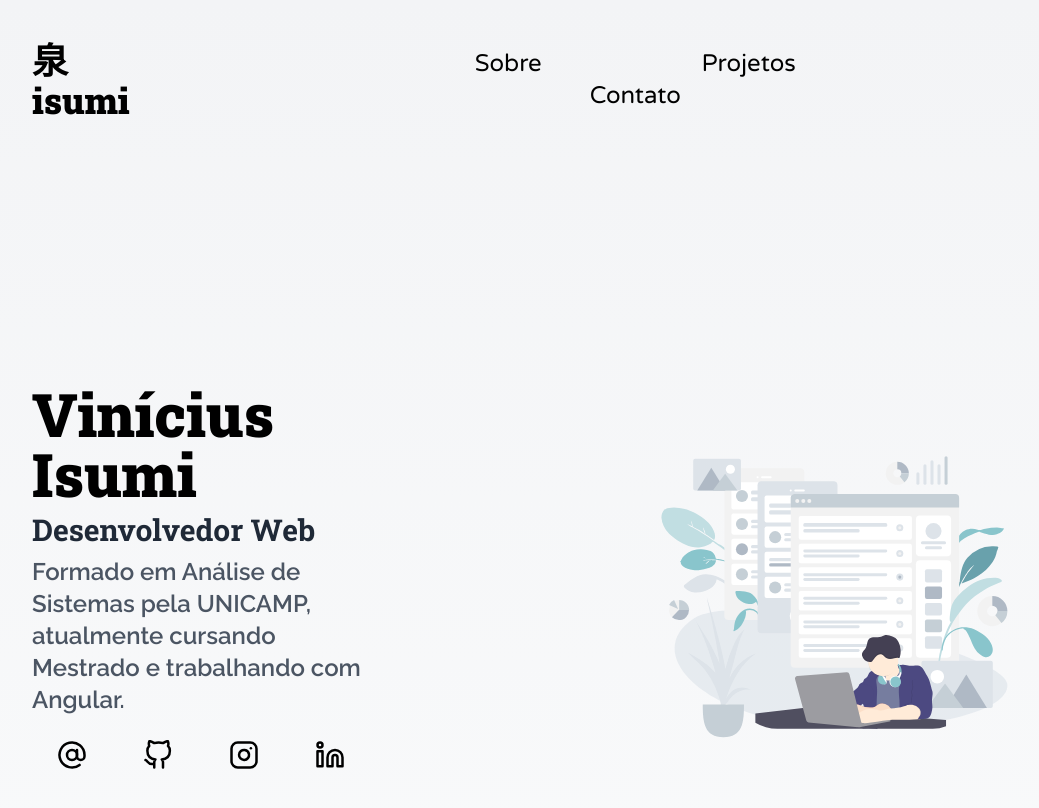
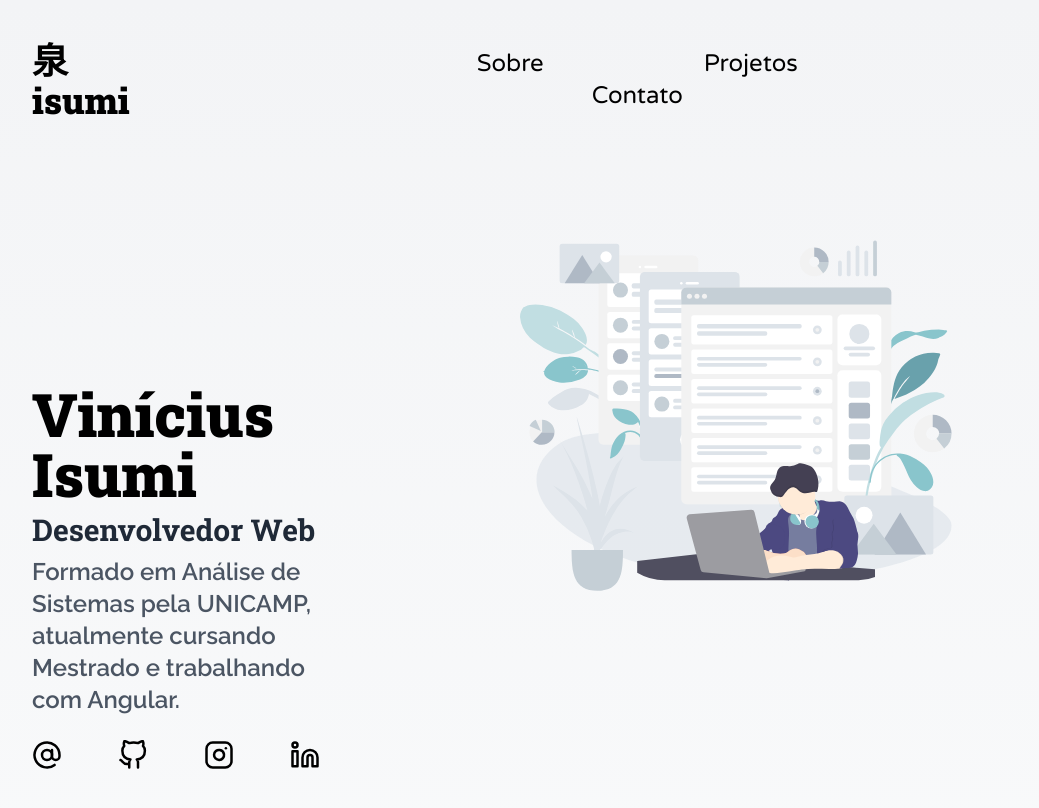
Before and after one commit to visumi/isumiweb, a React (Vite) app: page / in a window 1280 px wide. Shown: the top 808 px of the page, without its empty margins (160-1199 px from the left). Built offline with nearby package versions, Linux system fonts and the light colour scheme.

Commit message:
Finalizado v1 das animações

```diff
--- a/package.json
+++ b/package.json
@@ -7,6 +7,7 @@
     "serve": "vite preview"
   },
   "dependencies": {
+    "@headlessui/react": "^1.0.0",
     "@types/react-router-dom": "^5.1.7",
     "autoprefixer": "^10.2.5",
     "clsx": "^1.1.1",
--- a/src/About.tsx
+++ b/src/About.tsx
@@ -1,5 +1,6 @@
 import React, { FC } from 'react';
 import { FiBook, FiBriefcase, FiCode, FiUser } from 'react-icons/fi';
+import { Transition } from '@headlessui/react';
 import Card from './components/Card';
 
 const geralData = [
@@ -54,10 +55,20 @@ const expData = [
   },
 ];
 
-const About: FC = () => (
+const About: FC = () => {
+  const isShowing = true;
+
+  return (
+    <Transition
+      appear
+      show={isShowing}
+      enter="transition ease-in-out duration-700 delay-100 transform"
+      enterFrom="opacity-0"
+      enterTo="opacity-100"
+    >
       <div>
         <div className="space-y-12 mb-8 px-4
-    md:my-40 md:flex md:justify-center md:space-x-12"
+      md:my-40 md:flex md:justify-center md:space-x-12 md:px-0 md:space-y-0"
         >
           <Card title="Geral" icon={FiUser} data={geralData} />
           <div className="border-t-2 border-black " />
@@ -68,6 +79,8 @@ const About: FC = () => (
           <Card title="Experiências" icon={FiCode} data={expData} />
         </div>
       </div>
+    </Transition>
   );
+};
 
 export default About;
--- a/src/Contact.tsx
+++ b/src/Contact.tsx
@@ -1,7 +1,18 @@
 import React, { FC } from 'react';
 import { FiAtSign, FiGithub, FiInstagram, FiLinkedin } from 'react-icons/fi';
+import { Transition } from '@headlessui/react';
 
-const Contact: FC = () => (
+const Contact: FC = () => {
+  const isShowing = true;
+
+  return (
+    <Transition
+      appear
+      show={isShowing}
+      enter="transition ease-in-out duration-700 delay-100 transform"
+      enterFrom="opacity-0"
+      enterTo="opacity-100"
+    >
       <div>
         <div className="pt-6 md:pt-14 md:my-48 md:mx-48 md:px-0">
           <div className="flex md:flex-row flex-col">
@@ -50,6 +61,8 @@ const Contact: FC = () => (
           </div>
         </div>
       </div>
+    </Transition>
   );
+};
 
 export default Contact;
--- a/src/Home.tsx
+++ b/src/Home.tsx
@@ -1,10 +1,26 @@
 import React, { FC } from 'react';
 import { FiAtSign, FiGithub, FiInstagram, FiLinkedin } from 'react-icons/fi';
+import { Transition } from '@headlessui/react';
 import images from './utils/images';
 
-const Home: FC = () => (
+const Home: FC = () => {
+  const isShowing = true;
+
+  return (
+    <Transition
+      appear
+      show={isShowing}
+    >
       <div>
         <div className="flex flex-grow justify-between">
+          <Transition.Child
+            enter="transition ease-in-out duration-700 delay-100 transform"
+            enterFrom="opacity-0"
+            enterTo="opacity-100"
+            leave="transition ease-in-out duration-300 transform"
+            leaveFrom="opacity-100"
+            leaveTo="opacity-0"
+          >
             <div className="px-4 text-center pt-10
           md:pt-0 md:px-0 md:text-left md:mx-48 md:my-56"
             >
@@ -36,11 +52,23 @@ const Home: FC = () => (
                 </a>
               </div>
             </div>
-      <div className="lg:flex flex-grow mt-12 justify-center hidden">
-        <img className="w-8/12" src={images.aboutBg} alt="Imagem de fundo" />
+          </Transition.Child>
+          <Transition.Child
+            enter="transition ease-in-out duration-1000 delay-100"
+            enterFrom="opacity-0"
+            enterTo="opacity-100"
+            leave="transition ease-in-out duration-300"
+            leaveFrom="opacity-100"
+            leaveTo="opacity-0"
+          >
+            <div className="lg:flex flex-grow mt-12 justify-center lg:pr-36 hidden">
+              <img className="w-full" src={images.aboutBg} alt="Imagem de fundo" />
+            </div>
+          </Transition.Child>
         </div>
       </div>
-  </div>
+    </Transition>
   );
+};
 
 export default Home;
--- a/src/Projects.tsx
+++ b/src/Projects.tsx
@@ -1,14 +1,27 @@
 import React, { FC } from 'react';
+import { Transition } from '@headlessui/react';
 import Box from './components/Box';
 import images from './utils/images';
 
-const Projects: FC = () => (
+const Projects: FC = () => {
+  const isShowing = true;
+
+  return (
+    <Transition
+      appear
+      show={isShowing}
+      enter="transition ease-in-out duration-700 delay-100 transform"
+      enterFrom="opacity-0"
+      enterTo="opacity-100"
+    >
       <div className="flex-col
     flex md:flex-row md:flex-grow md:my-48 justify-center md:space-x-44 mx-auto"
       >
         <Box title="Pancake BOT" image={images.discordColor} link="pancakebot" />
         <Box title="Barbershop" image={images.angularColor} link="barbershop" />
       </div>
+    </Transition>
   );
+};
 
 export default Projects;
--- a/src/components/Header.tsx
+++ b/src/components/Header.tsx
@@ -1,5 +1,6 @@
 import React, { FC } from 'react';
 import { NavLink } from 'react-router-dom';
+import { Transition } from '@headlessui/react';
 // import DarkModeToggle from 'react-dark-mode-toggle';
 
 const data = [
@@ -17,14 +18,33 @@ const data = [
   },
 ];
 
-const Header: FC = () => (
+const Header: FC = () => {
+  const isShowing = true;
+
+  return (
   // const [isDarkMode, setIsDarkMode] = useState(false);
+    <Transition
+      appear
+      show={isShowing}
+    >
       <div className="flex lg:flex-row flex-col mx-auto items-center py-10 lg:pl-48 select-none">
         <div className="flex-grow">
           <NavLink to="/">
+            <Transition.Child
+              as="h1"
+              enter="transition ease-in-out duration-1000 transform"
+              enterFrom="-translate-x-full"
+              enterTo="translate-x-0"
+            >
               <h1 className="font-serif font-black text-4xl md:pb-0 pb-4 hover:text-gray-700">泉isumi</h1>
+            </Transition.Child>
           </NavLink>
         </div>
+        <Transition.Child
+          enter="transition ease-in-out duration-1000 transform"
+          enterFrom="translate-x-full"
+          enterTo="translate-x-0"
+        >
           <div className="sm:block flex flex-col text-center mx-40">
             {
           data.map((d) => (
@@ -42,6 +62,8 @@ const Header: FC = () => (
           ))
         }
           </div>
+        </Transition.Child>
+
         {/* <div className="flex px-20">
           <DarkModeToggle
             className="focus:outline-none"
@@ -51,6 +73,8 @@ const Header: FC = () => (
           />
         </div> */}
       </div>
+    </Transition>
   );
+};
 
 export default Header;
--- a/src/components/Project.tsx
+++ b/src/components/Project.tsx
@@ -1,4 +1,5 @@
 import React, { FC } from 'react';
+import { Transition } from '@headlessui/react';
 
 interface ProjectProps {
   title: string;
@@ -11,7 +12,17 @@ interface ProjectProps {
   }[];
 }
 
-const Project: FC<ProjectProps> = ({ title, desc, image, imageMobile, langs }: ProjectProps) => (
+const Project: FC<ProjectProps> = ({ title, desc, image, imageMobile, langs }: ProjectProps) => {
+  const isShowing = true;
+
+  return (
+    <Transition
+      appear
+      show={isShowing}
+      enter="transition ease-in-out duration-[1200ms] transform"
+      enterFrom="opacity-0"
+      enterTo="opacity-100"
+    >
       <div className="pt-10">
         <div className="flex flex-row space-x-6 justify-center">
           {
@@ -43,7 +54,9 @@ const Project: FC<ProjectProps> = ({ title, desc, image, imageMobile, langs }: P
           </div>
         </div>
       </div>
+    </Transition>
   );
+};
 
 Project.defaultProps = {};
 
```
Also changed, not shown: 1 other file (tests, documents, lock files or other folders). Lines whose indentation alone changed are shown as unchanged.
